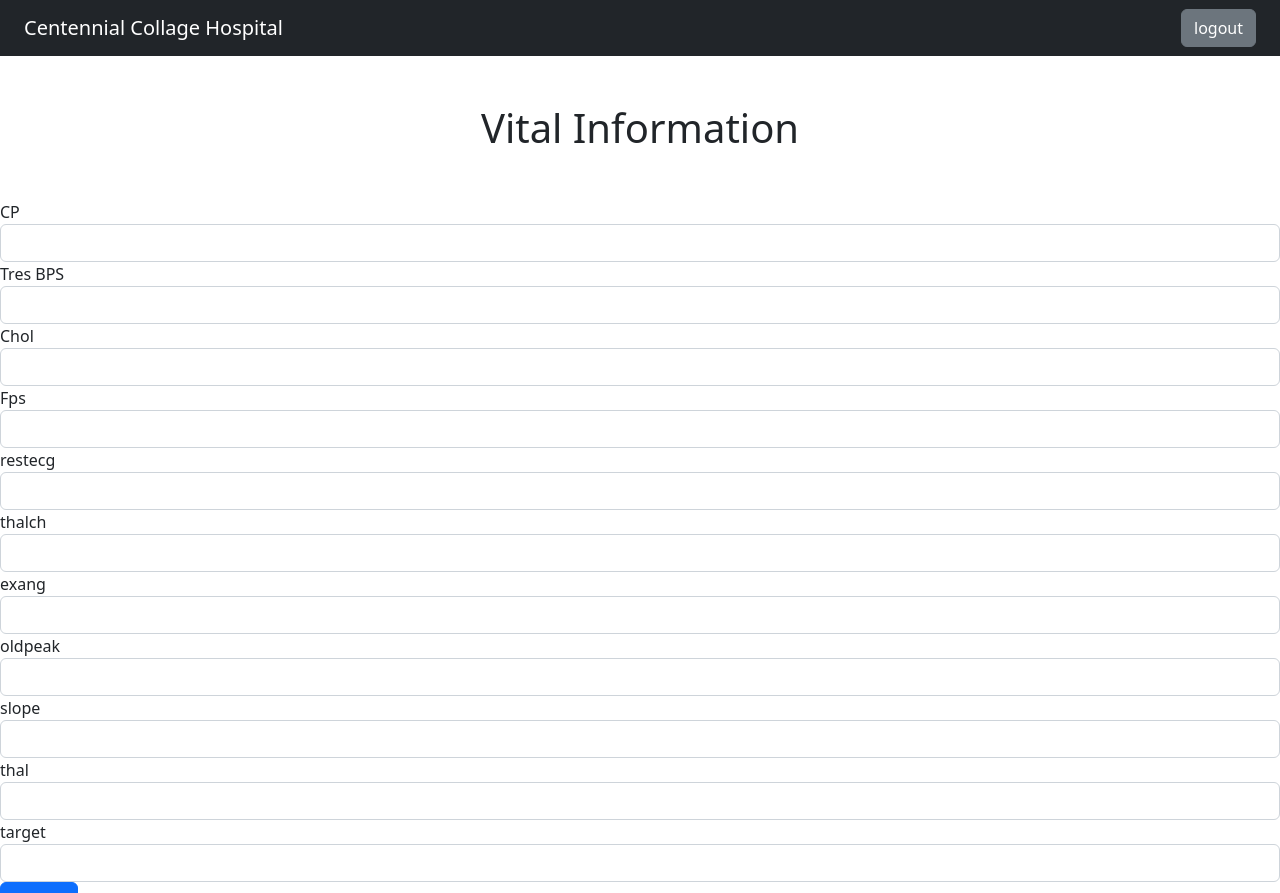
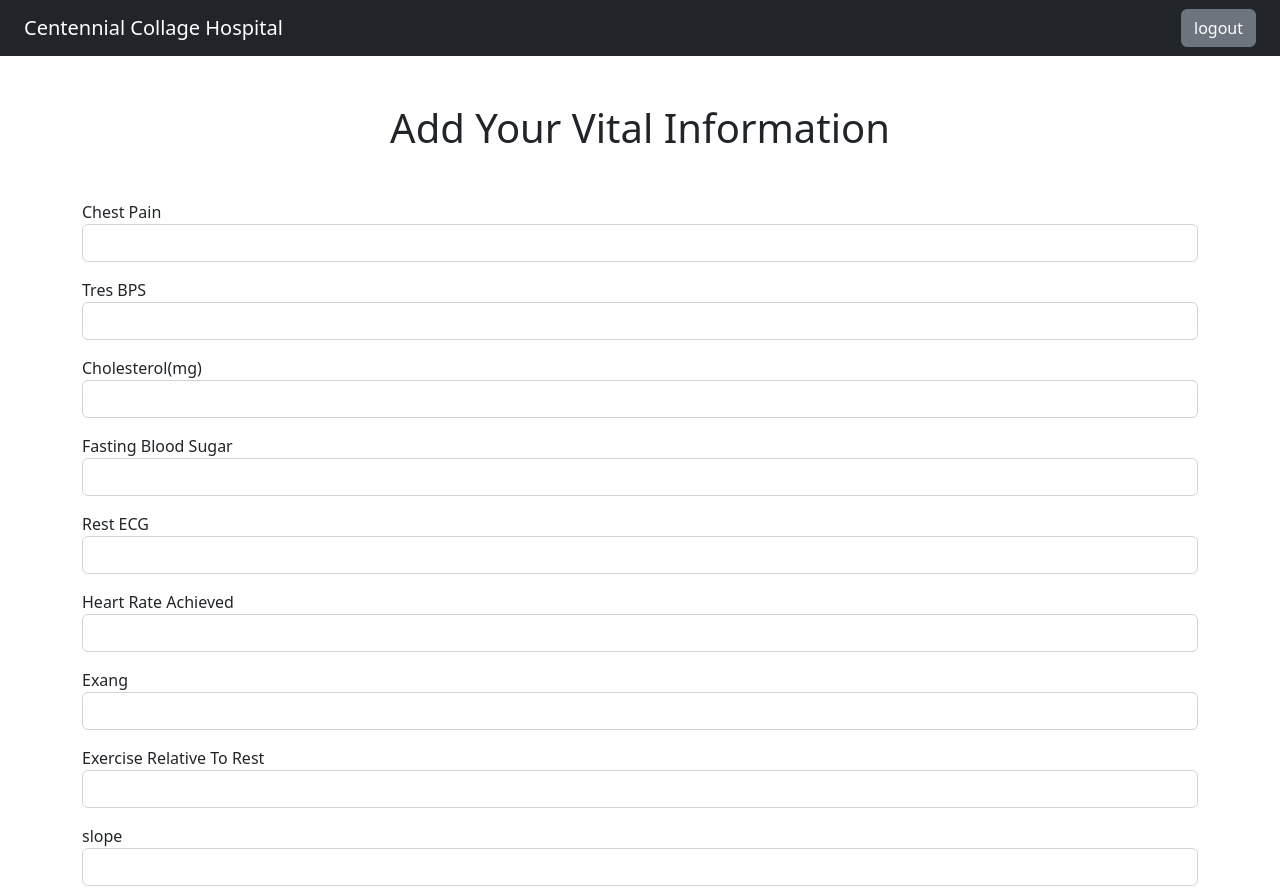
Before and after one commit to Ubzzy/NursePatientApplication, a React (Create React App) app in the folder react-client/: page /vital-information in a window 1280 px wide. Shown: the top 893 px of the page. Built offline with nearby package versions, Linux system fonts and the light colour scheme; sample sign-in values are in the browser's storage.

Commit message:
Updated Ui for patient db

```diff
--- a/react-client/src/app.css
+++ b/react-client/src/app.css
@@ -10,6 +10,6 @@
   height: 450px; }
 
 .card:hover {
-  box-shadow: 0 3px 10px #d3d3d3; }
+  box-shadow: 0 3px 15px #d3d3d3; }
 
 /*# sourceMappingURL=app.css.map */
--- a/react-client/src/components/patients/Dashboard.js
+++ b/react-client/src/components/patients/Dashboard.js
@@ -1,11 +1,60 @@
-import React from "react";
+import React, {useEffect, useState} from "react";
 import Header from "../Header";
+import {useNavigate} from "react-router-dom";
 
 function Dashboard() {
+    const navigate = useNavigate();
+    const [user, setUser] = useState()
+
+    //check if the user already logged-in
+    const readCookie = async () => {
+        const userData = JSON.parse(window.localStorage.getItem("user"));
+        setUser(userData)
+        if (!userData) {
+            navigate("/");
+        }
+    };
+
+    function openLink(link) {
+        navigate("/" + link);
+    }
+
+    useEffect(() => {
+        readCookie();
+    }, []); //only the first render
     return (
         <>
-            <Header />
-            <h1 className="text-center m-5">Welcome to the Dashboard Page</h1>
+            <Header/> {
+            user &&
+            (
+                <>
+                    <div className="jumbotron p-3 p-md-5 text-white bg-dark">
+                        <div className="col-md-6 px-0">
+                            <h1 className="display-4 font-italic">Hello {user.firstName}!</h1>
+                            <p className="lead my-3">Welcome to Centennial collage Hospital!</p>
+                            <p className="lead my-3">Feeling Bored! Checkout below activities!</p>
+                        </div>
+                    </div>
+                    <div className="card-list">
+                        <div className="card" style={{height: "120px", width: "200px", marginRight: "10px", backgroundColor: "#d3d3d3"}} onClick={() => openLink("daily-tip")}>
+                            <div className="card-body">
+                                <h5 className="card-title">Check Out Daily Tip</h5>
+                            </div>
+                        </div>
+                        <div className="card" style={{height: "120px", width: "200px", marginRight: "10px", backgroundColor: "lightcoral"}} onClick={() => openLink("vital-information")}>
+                            <div className="card-body">
+                                <h5 className="card-title">Add your Vital Information</h5>
+                            </div>
+                        </div>
+                        <div className="card" style={{height: "120px", width: "200px", marginRight: "10px", backgroundColor: "lightsalmon"}} onClick={() => openLink("game-zone")}>
+                            <div className="card-body">
+                                <h5 className="card-title">Improve your knowledge with our PlayZone</h5>
+                            </div>
+                        </div>
+                    </div>
+                </>
+            )
+        }
         </>
     );
 }
--- a/react-client/src/components/patients/VitalInformation.js
+++ b/react-client/src/components/patients/VitalInformation.js
@@ -55,7 +55,6 @@ function VitalInformation() {
 
     const [AddVitalInformation, {data, loading, error}] = useMutation(ADD_DAILY_INFORMATION);
 
-
     const navigate = useNavigate();
 
     const onChange = (e) => {
@@ -77,116 +76,98 @@ function VitalInformation() {
         navigate("/dashboard");
     }
 
-
     return (<>
         <Header/>
 
+        <div className="container">
+            <fieldset>
+                <h1 className="text-center m-5">Add Your Vital Information</h1>
 
-            <fieldset>
-                <h1 className="text-center m-5">Vital Information</h1>
-
-                <div className="form-group">
-                    <label className="col-md-12 control-label" htmlFor="cp">CP</label>
+                <div className="form-group mb-3">
+                    <label className="col-md-12 control-label" htmlFor="cp">Chest Pain</label>
                     <div className="col-md-12">
-                        <input id="cp" name="cp" type="text" placeholder="" value={vitalInformation.cp} onChange={onChange}
-                               className="form-control "/>
+                        <input id="cp" name="cp" type="text" placeholder="" value={vitalInformation.cp} onChange={onChange} className="form-control "/>
                     </div>
                 </div>
 
-                <div className="form-group">
+                <div className="form-group mb-3">
                     <label className="col-md-12 control-label" htmlFor="trestbps">Tres BPS</label>
                     <div className="col-md-12">
-                        <input id="trestbps" name="trestbps" type="text" placeholder="" value={vitalInformation.trestbps} onChange={onChange}
-                               className="form-control "/>
+                        <input id="trestbps" name="trestbps" type="text" placeholder="" value={vitalInformation.trestbps} onChange={onChange} className="form-control "/>
                     </div>
                 </div>
 
-                <div className="form-group">
-                    <label className="col-md-12 control-label" htmlFor="chol">Chol</label>
+                <div className="form-group mb-3">
+                    <label className="col-md-12 control-label" htmlFor="chol">Cholesterol(mg)</label>
                     <div className="col-md-12">
-                        <input id="chol" name="chol" type="text" placeholder="" value={vitalInformation.chol} onChange={onChange}
-                               className="form-control "/>
+                        <input id="chol" name="chol" type="text" placeholder="" value={vitalInformation.chol} onChange={onChange} className="form-control "/>
                     </div>
                 </div>
 
-                <div className="form-group">
-                    <label className="col-md-12 control-label" htmlFor="fps">Fps</label>
+                <div className="form-group mb-3">
+                    <label className="col-md-12 control-label" htmlFor="fps">Fasting Blood Sugar</label>
                     <div className="col-md-12">
-                        <input id="fps" name="fps" type="text" placeholder="" value={vitalInformation.fps} onChange={onChange}
-                               className="form-control "/>
+                        <input id="fps" name="fps" type="text" placeholder="" value={vitalInformation.fps} onChange={onChange} className="form-control "/>
                     </div>
                 </div>
 
-                <div className="form-group">
-                    <label className="col-md-12 control-label" htmlFor="restecg">restecg</label>
+                <div className="form-group mb-3">
+                    <label className="col-md-12 control-label" htmlFor="restecg">Rest ECG</label>
                     <div className="col-md-12">
-                        <input id="restecg" name="restecg" type="text" placeholder="" value={vitalInformation.restecg} onChange={onChange}
-                               className="form-control "/>
+                        <input id="restecg" name="restecg" type="text" placeholder="" value={vitalInformation.restecg} onChange={onChange} className="form-control "/>
                     </div>
                 </div>
 
-                <div className="form-group">
-                    <label className="col-md-12 control-label" htmlFor="thalch">thalch</label>
+                <div className="form-group mb-3">
+                    <label className="col-md-12 control-label" htmlFor="thalch">Heart Rate Achieved</label>
                     <div className="col-md-12">
-                        <input id="thalch" name="thalch" type="text" placeholder="" value={vitalInformation.thalch} onChange={onChange}
-                               className="form-control "/>
+                        <input id="thalch" name="thalch" type="text" placeholder="" value={vitalInformation.thalch} onChange={onChange} className="form-control "/>
+                    </div>
+                </div>
+
+                <div className="form-group mb-3">
+                    <label className="col-md-12 control-label" htmlFor="exang">Exang</label>
+                    <div className="col-md-12">
+                        <input id="exang" name="exang" type="text" placeholder="" value={vitalInformation.exang} onChange={onChange} className="form-control "/>
+                    </div>
+                </div>
+
+                <div className="form-group mb-3">
+                    <label className="col-md-12 control-label" htmlFor="oldpeak">Exercise Relative To Rest</label>
+                    <div className="col-md-12">
+                        <input id="oldpeak" name="oldpeak" type="text" placeholder="" value={vitalInformation.oldpeak} onChange={onChange} className="form-control "/>
+                    </div>
+                </div>
+
+                <div className="form-group mb-3">
+                    <label className="col-md-12 control-label" htmlFor="slope">slope</label>
+                    <div className="col-md-12">
+                        <input id="slope" name="slope" type="text" placeholder="" value={vitalInformation.slope} onChange={onChange} className="form-control "/>
+                    </div>
+                </div>
+
+                <div className="form-group mb-3">
+                    <label className="col-md-12 control-label" htmlFor="thal">The Slope of the Peak Exercise</label>
+                    <div className="col-md-12">
+                        <input id="thal" name="thal" type="text" placeholder="" value={vitalInformation.thal} onChange={onChange} className="form-control "/>
                     </div>
                 </div>
 
 
-                <div className="form-group">
-                    <label className="col-md-12 control-label" htmlFor="exang">exang</label>
+                <div className="form-group mb-3">
+                    <label className="col-md-12 control-label" htmlFor="target">Target</label>
                     <div className="col-md-12">
-                        <input id="exang" name="exang" type="text" placeholder="" value={vitalInformation.exang} onChange={onChange}
-                               className="form-control "/>
+                        <input id="target" name="target" type="text" placeholder="" value={vitalInformation.target} onChange={onChange} className="form-control "/>
                     </div>
                 </div>
 
-                <div className="form-group">
-                    <label className="col-md-12 control-label" htmlFor="oldpeak">oldpeak</label>
-                    <div className="col-md-12">
-                        <input id="oldpeak" name="oldpeak" type="text" placeholder="" value={vitalInformation.oldpeak} onChange={onChange}
-                               className="form-control "/>
-                    </div>
-                </div>
-
-                <div className="form-group">
-                    <label className="col-md-12 control-label" htmlFor="slope">slope</label>
-                    <div className="col-md-12">
-                        <input id="slope" name="slope" type="text" placeholder="" value={vitalInformation.slope} onChange={onChange}
-                               className="form-control "/>
-                    </div>
-                </div>
-
-                <div className="form-group">
-                    <label className="col-md-12 control-label" htmlFor="thal">thal</label>
-                    <div className="col-md-12">
-                        <input id="thal" name="thal" type="text" placeholder="" value={vitalInformation.thal} onChange={onChange}
-                               className="form-control "/>
-                    </div>
-                </div>
-
-
-                <div className="form-group">
-                    <label className="col-md-12 control-label" htmlFor="target">target</label>
-                    <div className="col-md-12">
-                        <input id="target" name="target" type="text" placeholder="" value={vitalInformation.target}
-                               onChange={onChange}
-                               className="form-control "/>
-                    </div>
-                </div>
-
-
-                <div className="form-group">
-                    <button type={"submit"} className={"btn btn-primary"} onClick={() => saveVitalInformation()}>submit</button>
+                <div className="form-group mb-3">
+                    <button type={"submit"} className={"btn btn-primary"} onClick={() => saveVitalInformation()}>Submit</button>
                 </div>
 
             </fieldset>
 
-
-
-
-
+        </div>
     </>);
 }
 
```
Also changed, not shown: react-client/src/components/Header.js (+3 -5 lines).
